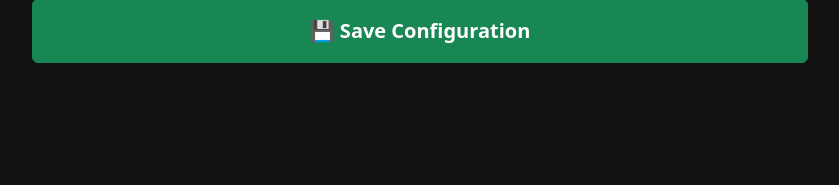
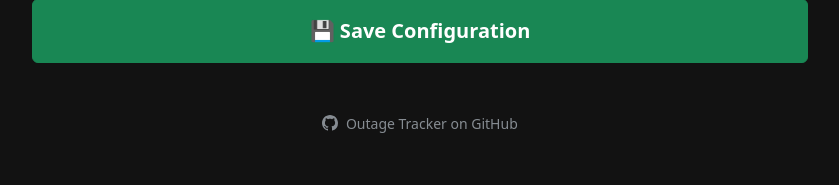
Before and after one commit to NightHawkATL/outage-tracker, a Flask app: template templates/config.html in a window 1280 px wide. Shown: the part 2522-2707 px from the top of the page, without its empty margins (220-1059 px from the left). Before the commit the page ends 2585 px from the top, so only its background shows below. Run offline with Flask 3, Linux system fonts and the light colour scheme; the template is opened without the code that fills it, so the values that code supplies are empty; parts of the project's set-up code (start-up, migrations or seed data) failed here and were passed over.

Commit message:
Update templates/config.html

```diff
--- a/templates/config.html
+++ b/templates/config.html
@@ -253,6 +253,19 @@
 
             <button type="submit" id="saveBtn" class="btn btn-success w-100 p-3 fw-bold fs-5">💾 Save Configuration</button>
         </form>
+
+        <!-- Footer -->
+        <div class="row mt-5">
+            <div class="col-12 text-center">
+                <a href="https://github.com/NightHawkATL/outage-tracker" target="_blank" class="text-muted text-decoration-none small">
+                    <svg xmlns="http://www.w3.org/2000/svg" width="16" height="16" fill="currentColor" class="bi bi-github" viewBox="0 0 16 16" style="vertical-align: -0.125em; margin-right: 4px;">
+                        <path d="M8 0C3.58 0 0 3.58 0 8c0 3.54 2.29 6.53 5.47 7.59.4.07.55-.17.55-.38 0-.19-.01-.82-.01-1.49-2.01.37-2.53-.49-2.69-.94-.09-.23-.48-.94-.82-1.13-.28-.15-.68-.52-.01-.53.63-.01 1.08.58 1.23.82.72 1.21 1.87.87 2.33.66.07-.52.28-.87.51-1.07-1.78-.2-3.64-.89-3.64-3.95 0-.87.31-1.59.82-2.15-.08-.2-.36-1.02.08-2.12 0 0 .67-.21 2.2.82.64-.18 1.32-.27 2-.27.68 0 1.36.09 2 .27 1.53-1.04 2.2-.82 2.2-.82.44 1.1.16 1.92.08 2.12.51.56.82 1.27.82 2.15 0 3.07-1.87 3.75-3.65 3.95.29.25.54.73.54 1.48 0 1.07-.01 1.93-.01 2.2 0 .21.15.46.55.38A8.012 8.012 0 0 0 16 8c0-4.42-3.58-8-8-8z"/>
+                    </svg>
+                    Outage Tracker on GitHub
+                </a>
+            </div>
+        </div>
+
     </div>
 
     <script>
```
